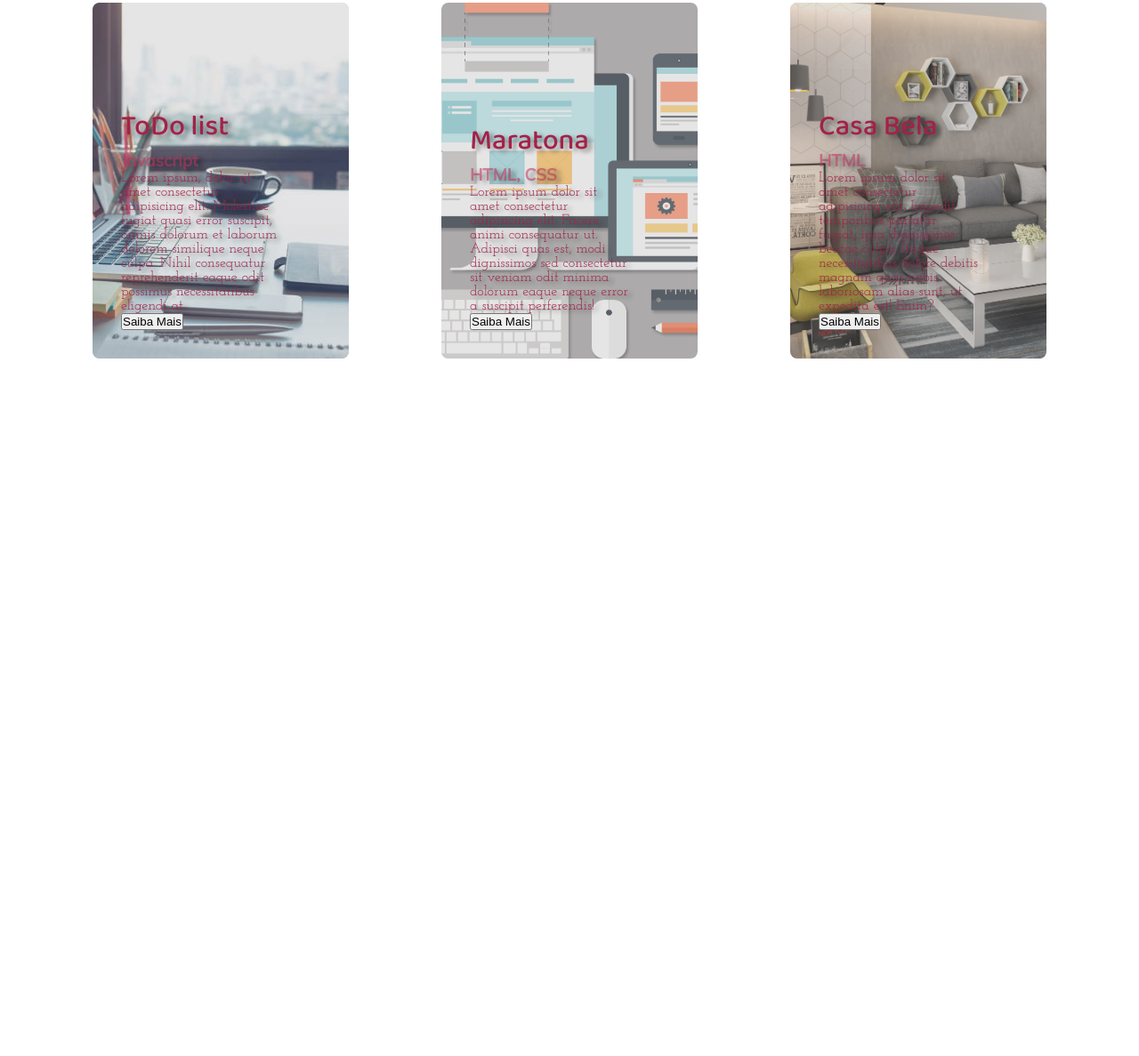
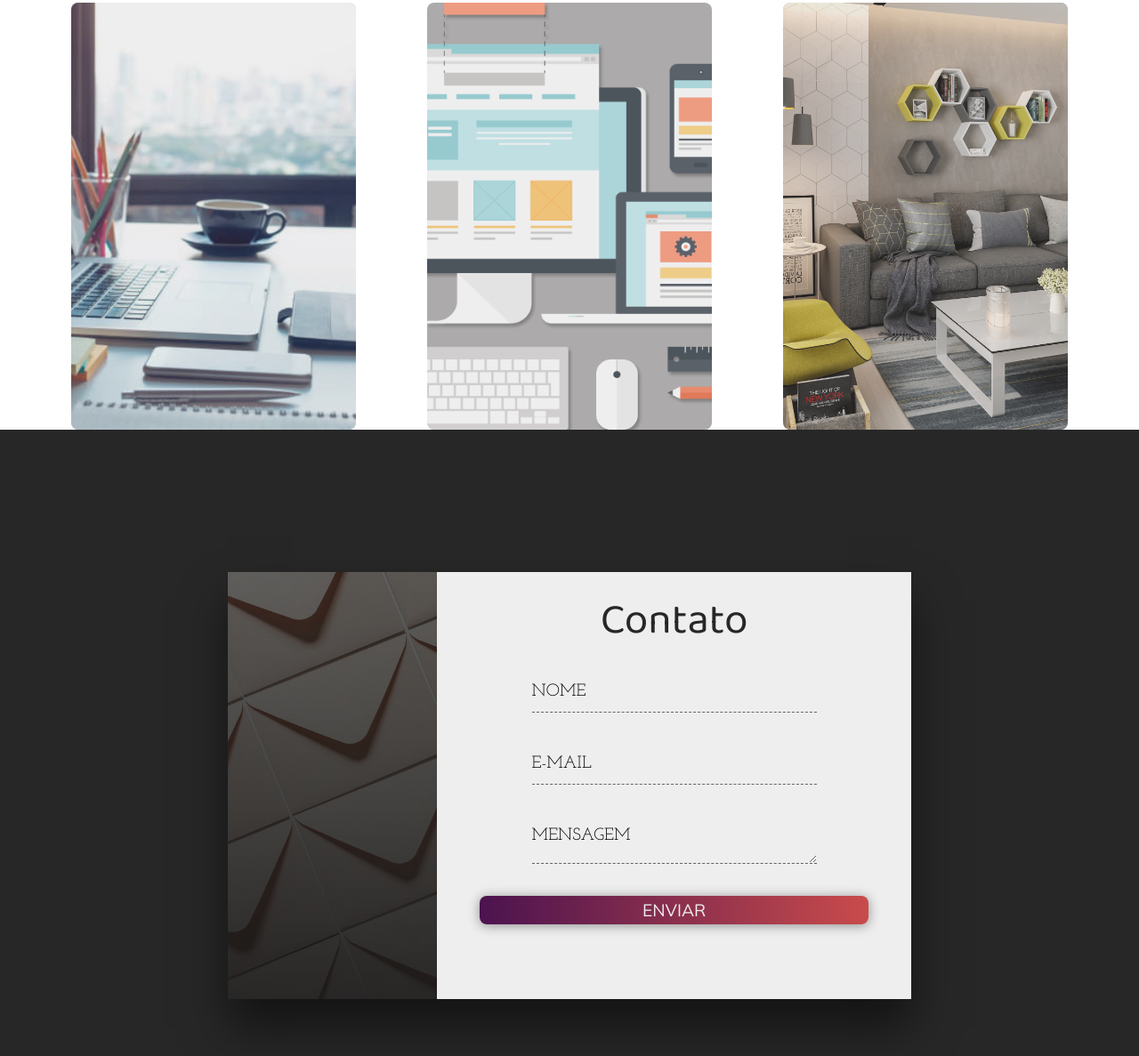
Before and after one commit to gilcimarbarros/Portfolio, a plain HTML site: page index.html in a window 1280 px wide. Shown: the part 1621-2808 px from the top of the page at 89% size. Before the commit the page ends 2028 px from the top, so only its background shows below. Drawn offline with Linux system fonts and the light colour scheme.

Commit message:
Formulário de contato

```diff
--- a/index.html
+++ b/index.html
@@ -136,8 +136,8 @@
                         <div class="card-info">
                             <h2>ToDo list</h2>
                             <h3>Javascript</h3>
-                            <p>Lorem ipsum, dolor sit amet consectetur adipisicing elit. Molestiae fugiat quasi error suscipit, omnis dolorum et laborum dolorem similique neque culpa. Nihil consequatur reprehenderit eaque odit possimus necessitatibus eligendi at.</p>
-                            <button>Saiba Mais</button>
+                            <p>Lorem ipsum, dolor sit amet consectetur adipisicing elit. Molestiae fugiat quasi error suscipit.</p>
+                            <button class="btn">Saiba Mais</button>
                         </div>
                 </div>
                     <div class="card">
@@ -147,27 +147,49 @@
                             <div class="card-info">
                             <h2>Maratona</h2>
                             <h3>HTML, CSS</h3>
-                            <p>Lorem ipsum dolor sit amet consectetur adipisicing elit. Facere animi consequatur ut. Adipisci quas est, modi dignissimos sed consectetur sit veniam odit minima dolorum eaque neque error a suscipit perferendis!</p>
-                            <button>Saiba Mais</button>
-                        </div>
+                            <p>Lorem ipsum, dolor sit amet consectetur adipisicing elit. Molestiae fugiat quasi error suscipit.</p>
+                            <button class="btn">Saiba Mais</button>
+                            </div>
                 </div>
                     <div class="card">
-                    <div class="card-img-wrapper">
+                        <div class="card-img-wrapper">
                             <img src="imagens/proj3.jpg" alt="imagem do projeto Casa Bela" />
-                        <div class="card-info">
+                        </div>
+                            <div class="card-info">
                             <h2>Casa Bela</h2>
                             <h3>HTML</h3>
-                            <p>Lorem ipsum dolor sit amet consectetur adipisicing elit. Impedit temporibus pariatur fugiat, ipsa dignissimos beatae culpa, itaque necessitatibus dolore debitis magnam quas nobis laboriosam alias sunt, ut expedita est! Enim?</p>
-                            <button>Saiba Mais</button>
+                            <p>Lorem ipsum dolor sit amet consectetur adipisicing elit. Impedit temporibus pariatur fugiat. </p>
+                            <button class="btn">Saiba Mais</button>
+                            </div>
                         </div>
                     </div>
-                    </div>
-                </div>
         </section>
 
+        <section class="sessao-contato">
+            <div class="contato-wrapper">
+                <div class="contato-left"></div>
+                <div class="contato-right">
+                    <h1>Contato</h1>
+                    <form>
+                        <div class="input-group">
+                            <input type="text" class="field" id="nome">
+                            <label for="nome" class="field-label">Nome</label>
+                        </div>
+                        <div class="input-group">
+                            <input type="text" class="field" id="email">
+                            <label for="email" class="field-label">E-mail</label>
+                        </div>
+                        <div class="input-group">
+                            <textarea class="field"id="mensagem"></textarea>
+                            <label for="mensagem" class="field-label">Mensagem</label>
+                        </div>
+                        <button type="submit" class="btn btn-submit">Enviar</button>
+                    </form>
+                </div>
+            </div>
+        </section>
 
     </div>
-
 </body>
 
 <script src="script.js"></script>
--- a/style.css
+++ b/style.css
@@ -331,8 +331,8 @@ header{
 }
 
 .card{
-        width: 18rem;
-        height: 25rem;
+    width: 20rem;
+    height: 30rem;
     position: relative;
 }
 
@@ -348,32 +348,163 @@ header{
     width: 100%;
     height: 100%;
     border-radius: 0.5rem;
-        opacity: .7;
+    opacity: .8;
+    transition: opacity .3s;
+
+}
+
+.card:hover .card-img-wrapper img{
+    opacity: .5;
+
 }
 
 .card-info{
     position: absolute;
     bottom: 0;
+    opacity: 0;
+    visibility: hidden;
     padding: 2rem;
     text-shadow: 0.3rem 0.2rem 0.3rem rgba(0,0,0,0.4);
+    transition: all .3s;
 }
 
 .card-info h2{
     font-family: var(--font-primary);
     font-size: 2rem;
     font-weight: 500;
-        color: rgb(163, 34, 73);
+    color: #c94b4b;
 }
 
 .card-info h3{
     font-family: var(--font-action);
     font-weight: bolder;
-        color: rgba(192, 51, 94, 0.555);
+    color: #eee;
+    margin-bottom: 1.5;
 }
 
 .card-info p{
     font-family: var(--font-secundary);
-        color: rgb(163, 34, 73);
-        font-weight: 400;
-        width: 80%;
+    color: #c94b4b;
+    font-weight: 500;
+    width: 50%;
+    font-weight: bolder;
+    margin-bottom: 2rem;
 }
+
+.btn{
+    background: #c94b4b;
+    background: -webkit-linear-gradient(to right, #4b134f, #c94b4b);
+    background: linear-gradient(to right, #4b134f, #c94b4b);
+    font-family: var(--font-action);
+    color: #eee;
+    border-radius: .5rem;
+    border: none;
+    font-size: 1rem;
+    box-shadow: 0 .1rem .8rem rgba(0, 0, 0, .4);
+}
+
+.card-info button{
+    width: 8rem;
+    height: 2.5rem;
+
+}
+
+.card:hover .card-info{
+    bottom: 2rem;
+    opacity: 1;
+    visibility: visible;
+}
+
+.sessao-contato{
+    width:100%;
+    height: 100vh;
+    background-color: #272727;
+    display: flex;
+    align-items: center;
+    justify-content: center;
+}
+
+.contato-wrapper{
+    width: 60%;
+    height: 30rem;
+    display: flex;
+    box-shadow: 0 2rem 3rem rgba(0,0,0,0.5);
+}
+
+.contato-left{
+    width: 35%;
+    background: linear-gradient(rgba(15,15,15, 0.6),rgba(22,22,22,0.9)), url(imagens/cartas.jpeg);
+    background-size: cover;
+}
+
+.contato-right{
+    width: 65%;
+    background-color: #eee;
+    padding: 1rem 3rem 3rem 3rem;
+}
+
+.sessao-contato h1{
+    width: 100%;
+    text-align: center;
+    font-family: var(--font-primary);
+    color: #272727;
+    font-size: 3rem;
+    font-weight: lighter;
+}
+
+.sessao-contato form{
+    width: 100%;
+    display: flex;
+    flex-direction: column;
+    align-items: center;
+}
+
+.input-group{
+    position: relative;
+}
+
+.field{
+    background: transparent;
+    border: none;
+    width: 20rem;
+    font-size: 1.5rem;
+    font-family: var(--font-secundary);
+    border-bottom: 1px dashed #636363;
+    height: 3rem;
+    outline: none;
+    margin: 1rem 0;
+}
+
+.input-group textarea{
+    padding-top: 0.5rem;
+    max-width: 25rem;
+    max-height: 3rem;
+
+}
+
+.field-label{
+    position: absolute;
+    left: 0;
+    top: 2rem;
+    font-size: 1.2rem;
+    font-family: var(--font-secundary);
+    text-transform: uppercase;
+    transition: all 0.3s;
+}
+
+.field:focus ~ label{
+    top: 0;
+    font-size: 1rem;
+}
+
+.field:focus{
+    border-bottom: 1px solid #939393;
+}
+
+.btn-submit{
+    font-size: 1.2rem;
+    text-transform: uppercase;
+    width: 100%;
+    height: 2rem;
+    margin-top: 1rem;
+}
```
Also changed, not shown: imagens/cartas.jpeg (added). Lines whose indentation alone changed are shown as unchanged.
